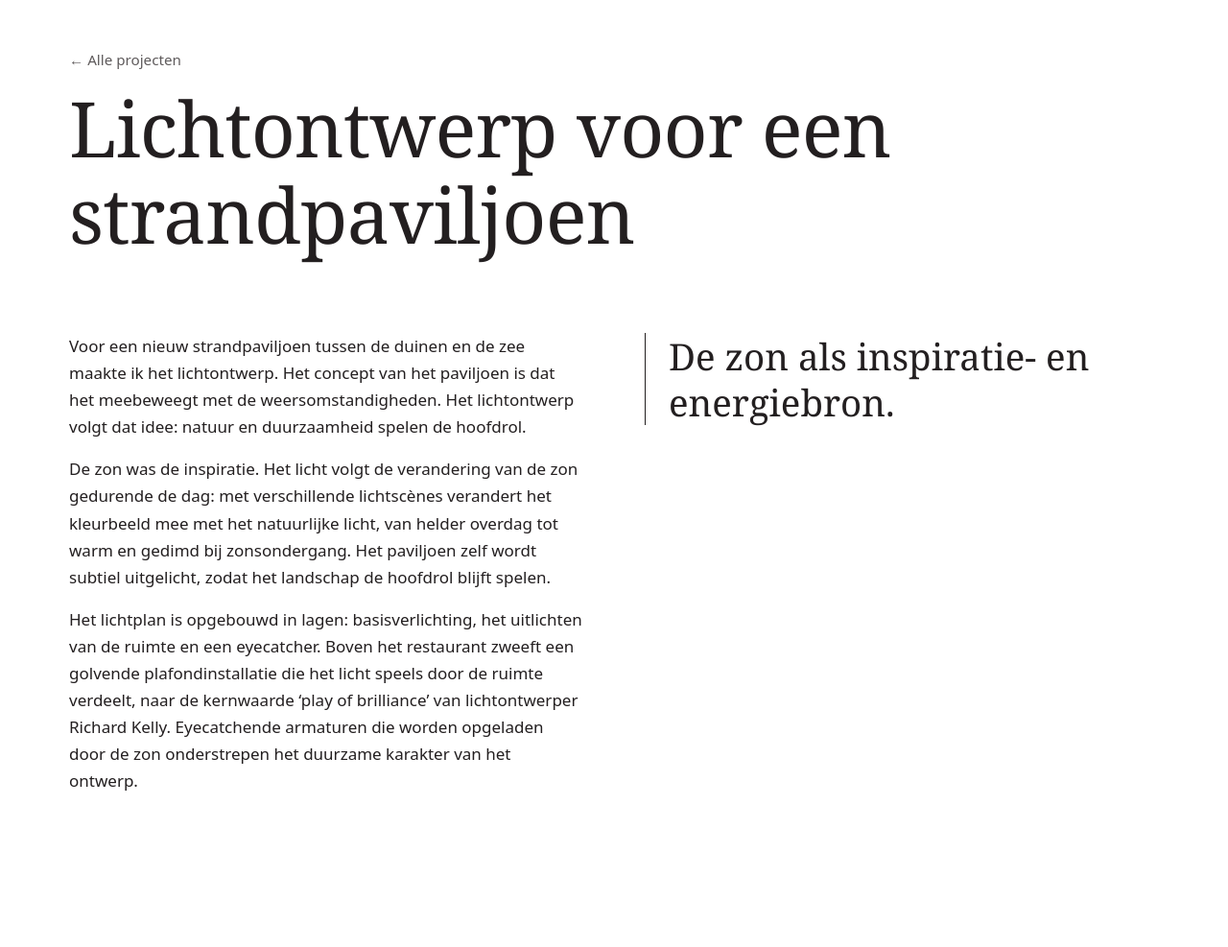
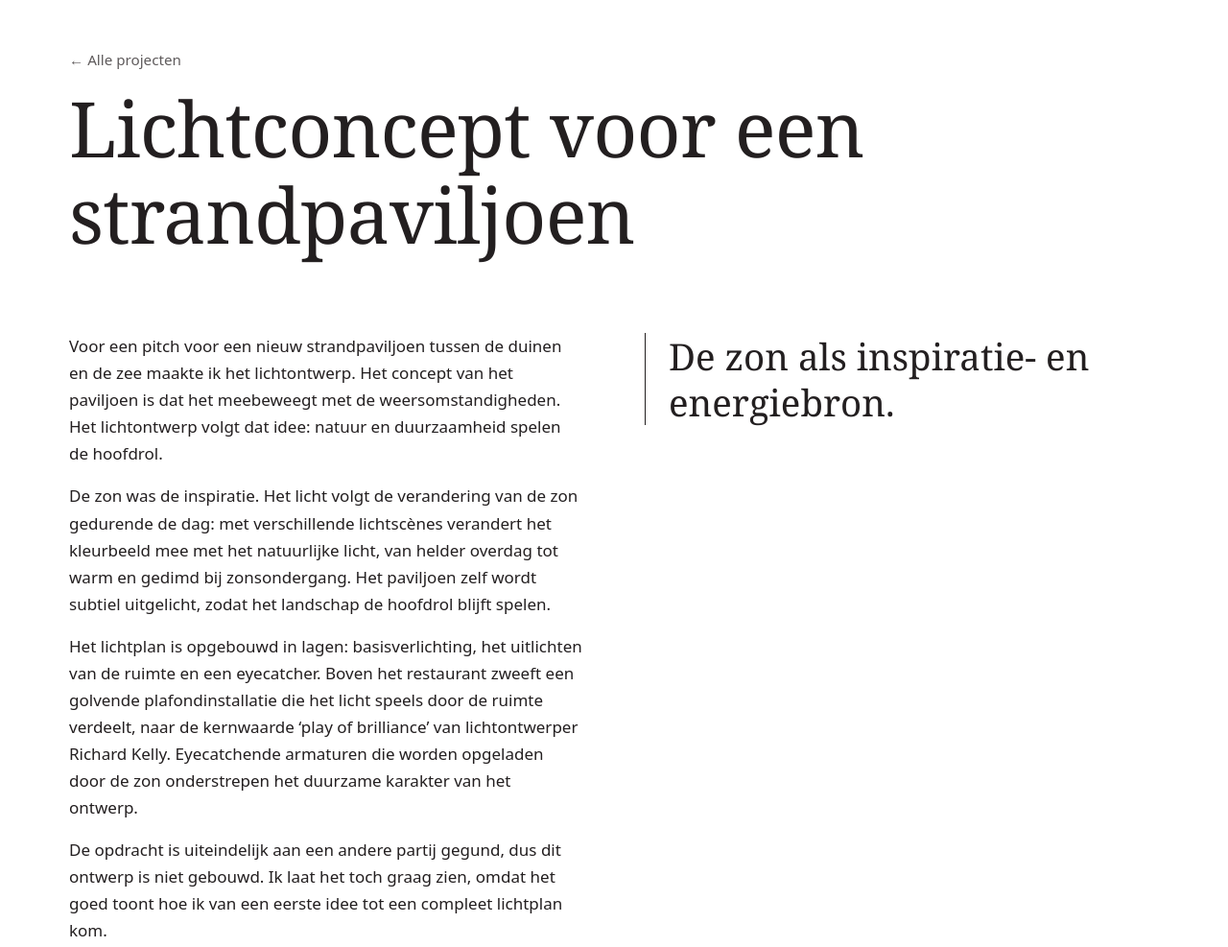
Before and after one commit to renate-web/fier-design-website, a plain HTML site: page projecten/lichtontwerp-strandpaviljoen.html in a window 1280 px wide. Shown: the part 709-1696 px from the top of the page at 96% size. Drawn offline with Linux system fonts and the light colour scheme; a web font is replaced by a local one.

Commit message:
Strandpaviljoen: als lichtconcept voor een pitch, niet gerealiseerd
Co-Authored-By: Claude Opus 5.5 <noreply@anthropic.com>
Claude-Session: https://claude.ai/code/session_01Bot97NBGV6yLgmiJxx1XtL

```diff
--- a/projecten/lichtontwerp-strandpaviljoen.html
+++ b/projecten/lichtontwerp-strandpaviljoen.html
@@ -3,10 +3,10 @@
 <head>
   <meta charset="UTF-8">
   <meta name="viewport" content="width=device-width, initial-scale=1.0">
-  <title>Lichtontwerp voor een strandpaviljoen – Fierdesign</title>
-  <meta name="description" content="Voor een nieuw strandpaviljoen tussen de duinen en de zee maakte ik het lichtontwerp.">
-  <meta property="og:title" content="Lichtontwerp voor een strandpaviljoen – Fierdesign">
-  <meta property="og:description" content="Voor een nieuw strandpaviljoen tussen de duinen en de zee maakte ik het lichtontwerp.">
+  <title>Lichtconcept voor een strandpaviljoen – Fierdesign</title>
+  <meta name="description" content="Voor een pitch voor een nieuw strandpaviljoen tussen de duinen en de zee maakte ik het lichtontwerp.">
+  <meta property="og:title" content="Lichtconcept voor een strandpaviljoen – Fierdesign">
+  <meta property="og:description" content="Voor een pitch voor een nieuw strandpaviljoen tussen de duinen en de zee maakte ik het lichtontwerp.">
   <link rel="icon" href="../assets/logo/fd-monogram.svg" type="image/svg+xml">
   <link rel="apple-touch-icon" href="https://fierdesign.nl/wp-content/uploads/2024/04/cropped-icon-1-192x192.png">
   <link rel="preconnect" href="https://use.typekit.net" crossorigin>
@@ -36,28 +36,29 @@
   <main id="inhoud">
   <article>
   <header class="projectkop">
-    <img src="../assets/beeld/projecten/strandpaviljoen/impressie-1-restaurant.jpg" alt="Lichtontwerp voor een strandpaviljoen" fetchpriority="high">
+    <img src="../assets/beeld/projecten/strandpaviljoen/impressie-1-restaurant.jpg" alt="Lichtconcept voor een strandpaviljoen" fetchpriority="high">
     <div class="wrap">
       <a class="terug" href="../projecten.html">← Alle projecten</a>
-      <h1>Lichtontwerp voor een strandpaviljoen</h1>
+      <h1>Lichtconcept voor een strandpaviljoen</h1>
     </div>
   </header>
   <section class="sectie">
     <div class="wrap twee">
-      <div class="tekst"><p>Voor een nieuw strandpaviljoen tussen de duinen en de zee maakte ik het lichtontwerp. Het concept van het paviljoen is dat het meebeweegt met de weersomstandigheden. Het lichtontwerp volgt dat idee: natuur en duurzaamheid spelen de hoofdrol.</p>
+      <div class="tekst"><p>Voor een pitch voor een nieuw strandpaviljoen tussen de duinen en de zee maakte ik het lichtontwerp. Het concept van het paviljoen is dat het meebeweegt met de weersomstandigheden. Het lichtontwerp volgt dat idee: natuur en duurzaamheid spelen de hoofdrol.</p>
 <p>De zon was de inspiratie. Het licht volgt de verandering van de zon gedurende de dag: met verschillende lichtscènes verandert het kleurbeeld mee met het natuurlijke licht, van helder overdag tot warm en gedimd bij zonsondergang. Het paviljoen zelf wordt subtiel uitgelicht, zodat het landschap de hoofdrol blijft spelen.</p>
-<p>Het lichtplan is opgebouwd in lagen: basisverlichting, het uitlichten van de ruimte en een eyecatcher. Boven het restaurant zweeft een golvende plafondinstallatie die het licht speels door de ruimte verdeelt, naar de kernwaarde ‘play of brilliance’ van lichtontwerper Richard Kelly. Eyecatchende armaturen die worden opgeladen door de zon onderstrepen het duurzame karakter van het ontwerp.</p></div>
+<p>Het lichtplan is opgebouwd in lagen: basisverlichting, het uitlichten van de ruimte en een eyecatcher. Boven het restaurant zweeft een golvende plafondinstallatie die het licht speels door de ruimte verdeelt, naar de kernwaarde ‘play of brilliance’ van lichtontwerper Richard Kelly. Eyecatchende armaturen die worden opgeladen door de zon onderstrepen het duurzame karakter van het ontwerp.</p>
+<p>De opdracht is uiteindelijk aan een andere partij gegund, dus dit ontwerp is niet gebouwd. Ik laat het toch graag zien, omdat het goed toont hoe ik van een eerste idee tot een compleet lichtplan kom.</p></div>
       <blockquote class="citaat">De zon als inspiratie- en energiebron.</blockquote>
     </div>
   </section>
   <section class="sectie" aria-labelledby="resultaat">
     <div class="wrap">
-      <h2 id="resultaat">Impressies</h2>
+      <h2 id="resultaat">Impressies van het ontwerp</h2>
       <div class="galerij">
-<button type="button" data-groot="../assets/beeld/projecten/strandpaviljoen/impressie-2-restaurant-avond.jpg"><img src="../assets/beeld/projecten/strandpaviljoen/impressie-2-restaurant-avond.jpg" alt="Lichtontwerp voor een strandpaviljoen, foto 1" loading="lazy" decoding="async"></button>
-<button type="button" data-groot="../assets/beeld/projecten/strandpaviljoen/impressie-3-paviljoen-duinen.jpg"><img src="../assets/beeld/projecten/strandpaviljoen/impressie-3-paviljoen-duinen.jpg" alt="Lichtontwerp voor een strandpaviljoen, foto 2" loading="lazy" decoding="async"></button>
-<button type="button" data-groot="../assets/beeld/projecten/strandpaviljoen/impressie-4-paviljoen-strand.jpg"><img src="../assets/beeld/projecten/strandpaviljoen/impressie-4-paviljoen-strand.jpg" alt="Lichtontwerp voor een strandpaviljoen, foto 3" loading="lazy" decoding="async"></button>
-<button type="button" data-groot="../assets/beeld/projecten/strandpaviljoen/impressie-5-terras.jpg"><img src="../assets/beeld/projecten/strandpaviljoen/impressie-5-terras.jpg" alt="Lichtontwerp voor een strandpaviljoen, foto 4" loading="lazy" decoding="async"></button>
+<button type="button" data-groot="../assets/beeld/projecten/strandpaviljoen/impressie-2-restaurant-avond.jpg"><img src="../assets/beeld/projecten/strandpaviljoen/impressie-2-restaurant-avond.jpg" alt="Lichtconcept voor een strandpaviljoen, foto 1" loading="lazy" decoding="async"></button>
+<button type="button" data-groot="../assets/beeld/projecten/strandpaviljoen/impressie-3-paviljoen-duinen.jpg"><img src="../assets/beeld/projecten/strandpaviljoen/impressie-3-paviljoen-duinen.jpg" alt="Lichtconcept voor een strandpaviljoen, foto 2" loading="lazy" decoding="async"></button>
+<button type="button" data-groot="../assets/beeld/projecten/strandpaviljoen/impressie-4-paviljoen-strand.jpg"><img src="../assets/beeld/projecten/strandpaviljoen/impressie-4-paviljoen-strand.jpg" alt="Lichtconcept voor een strandpaviljoen, foto 3" loading="lazy" decoding="async"></button>
+<button type="button" data-groot="../assets/beeld/projecten/strandpaviljoen/impressie-5-terras.jpg"><img src="../assets/beeld/projecten/strandpaviljoen/impressie-5-terras.jpg" alt="Lichtconcept voor een strandpaviljoen, foto 4" loading="lazy" decoding="async"></button>
 </div>
     </div>
   </section>
@@ -66,13 +67,13 @@
       <h2 id="ontwerp">Uit het ontwerpproces</h2>
       <p class="tekst">Van concept en brainstorm tot lichtbeeld, lichtplan en eyecatcher: zo kwam het lichtontwerp stap voor stap tot stand.</p>
       <div class="galerij">
-<button type="button" data-groot="../assets/beeld/projecten/strandpaviljoen/ontwerp-1-concept.jpg"><img src="../assets/beeld/projecten/strandpaviljoen/ontwerp-1-concept.jpg" alt="Lichtontwerp voor een strandpaviljoen – ontwerp, foto 1" loading="lazy" decoding="async"></button>
-<button type="button" data-groot="../assets/beeld/projecten/strandpaviljoen/ontwerp-2-gevels.jpg"><img src="../assets/beeld/projecten/strandpaviljoen/ontwerp-2-gevels.jpg" alt="Lichtontwerp voor een strandpaviljoen – ontwerp, foto 2" loading="lazy" decoding="async"></button>
-<button type="button" data-groot="../assets/beeld/projecten/strandpaviljoen/ontwerp-3-brainstorm.jpg"><img src="../assets/beeld/projecten/strandpaviljoen/ontwerp-3-brainstorm.jpg" alt="Lichtontwerp voor een strandpaviljoen – ontwerp, foto 3" loading="lazy" decoding="async"></button>
-<button type="button" data-groot="../assets/beeld/projecten/strandpaviljoen/ontwerp-4-lichtbeeld.jpg"><img src="../assets/beeld/projecten/strandpaviljoen/ontwerp-4-lichtbeeld.jpg" alt="Lichtontwerp voor een strandpaviljoen – ontwerp, foto 4" loading="lazy" decoding="async"></button>
-<button type="button" data-groot="../assets/beeld/projecten/strandpaviljoen/ontwerp-5-lichtplan.jpg"><img src="../assets/beeld/projecten/strandpaviljoen/ontwerp-5-lichtplan.jpg" alt="Lichtontwerp voor een strandpaviljoen – ontwerp, foto 5" loading="lazy" decoding="async"></button>
-<button type="button" data-groot="../assets/beeld/projecten/strandpaviljoen/ontwerp-6-inspiratie-plafond.jpg"><img src="../assets/beeld/projecten/strandpaviljoen/ontwerp-6-inspiratie-plafond.jpg" alt="Lichtontwerp voor een strandpaviljoen – ontwerp, foto 6" loading="lazy" decoding="async"></button>
-<button type="button" data-groot="../assets/beeld/projecten/strandpaviljoen/ontwerp-7-eyecatcher-zonnelamp.jpg"><img src="../assets/beeld/projecten/strandpaviljoen/ontwerp-7-eyecatcher-zonnelamp.jpg" alt="Lichtontwerp voor een strandpaviljoen – ontwerp, foto 7" loading="lazy" decoding="async"></button>
+<button type="button" data-groot="../assets/beeld/projecten/strandpaviljoen/ontwerp-1-concept.jpg"><img src="../assets/beeld/projecten/strandpaviljoen/ontwerp-1-concept.jpg" alt="Lichtconcept voor een strandpaviljoen – ontwerp, foto 1" loading="lazy" decoding="async"></button>
+<button type="button" data-groot="../assets/beeld/projecten/strandpaviljoen/ontwerp-2-gevels.jpg"><img src="../assets/beeld/projecten/strandpaviljoen/ontwerp-2-gevels.jpg" alt="Lichtconcept voor een strandpaviljoen – ontwerp, foto 2" loading="lazy" decoding="async"></button>
+<button type="button" data-groot="../assets/beeld/projecten/strandpaviljoen/ontwerp-3-brainstorm.jpg"><img src="../assets/beeld/projecten/strandpaviljoen/ontwerp-3-brainstorm.jpg" alt="Lichtconcept voor een strandpaviljoen – ontwerp, foto 3" loading="lazy" decoding="async"></button>
+<button type="button" data-groot="../assets/beeld/projecten/strandpaviljoen/ontwerp-4-lichtbeeld.jpg"><img src="../assets/beeld/projecten/strandpaviljoen/ontwerp-4-lichtbeeld.jpg" alt="Lichtconcept voor een strandpaviljoen – ontwerp, foto 4" loading="lazy" decoding="async"></button>
+<button type="button" data-groot="../assets/beeld/projecten/strandpaviljoen/ontwerp-5-lichtplan.jpg"><img src="../assets/beeld/projecten/strandpaviljoen/ontwerp-5-lichtplan.jpg" alt="Lichtconcept voor een strandpaviljoen – ontwerp, foto 5" loading="lazy" decoding="async"></button>
+<button type="button" data-groot="../assets/beeld/projecten/strandpaviljoen/ontwerp-6-inspiratie-plafond.jpg"><img src="../assets/beeld/projecten/strandpaviljoen/ontwerp-6-inspiratie-plafond.jpg" alt="Lichtconcept voor een strandpaviljoen – ontwerp, foto 6" loading="lazy" decoding="async"></button>
+<button type="button" data-groot="../assets/beeld/projecten/strandpaviljoen/ontwerp-7-eyecatcher-zonnelamp.jpg"><img src="../assets/beeld/projecten/strandpaviljoen/ontwerp-7-eyecatcher-zonnelamp.jpg" alt="Lichtconcept voor een strandpaviljoen – ontwerp, foto 7" loading="lazy" decoding="async"></button>
 </div>
     </div>
   </section>
```
Also changed, not shown: projecten.html (+1 -1 lines), 1 other file.
